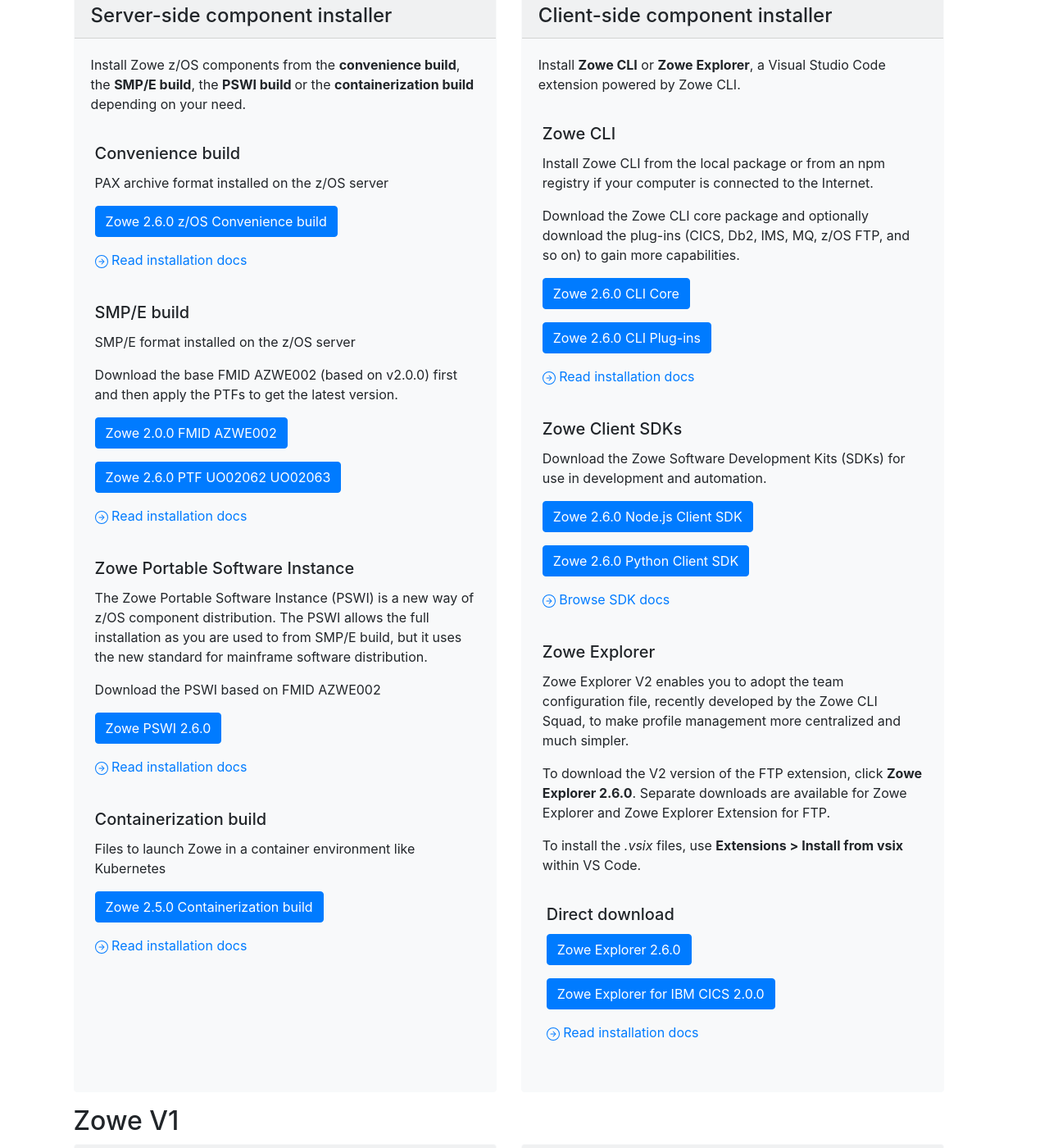
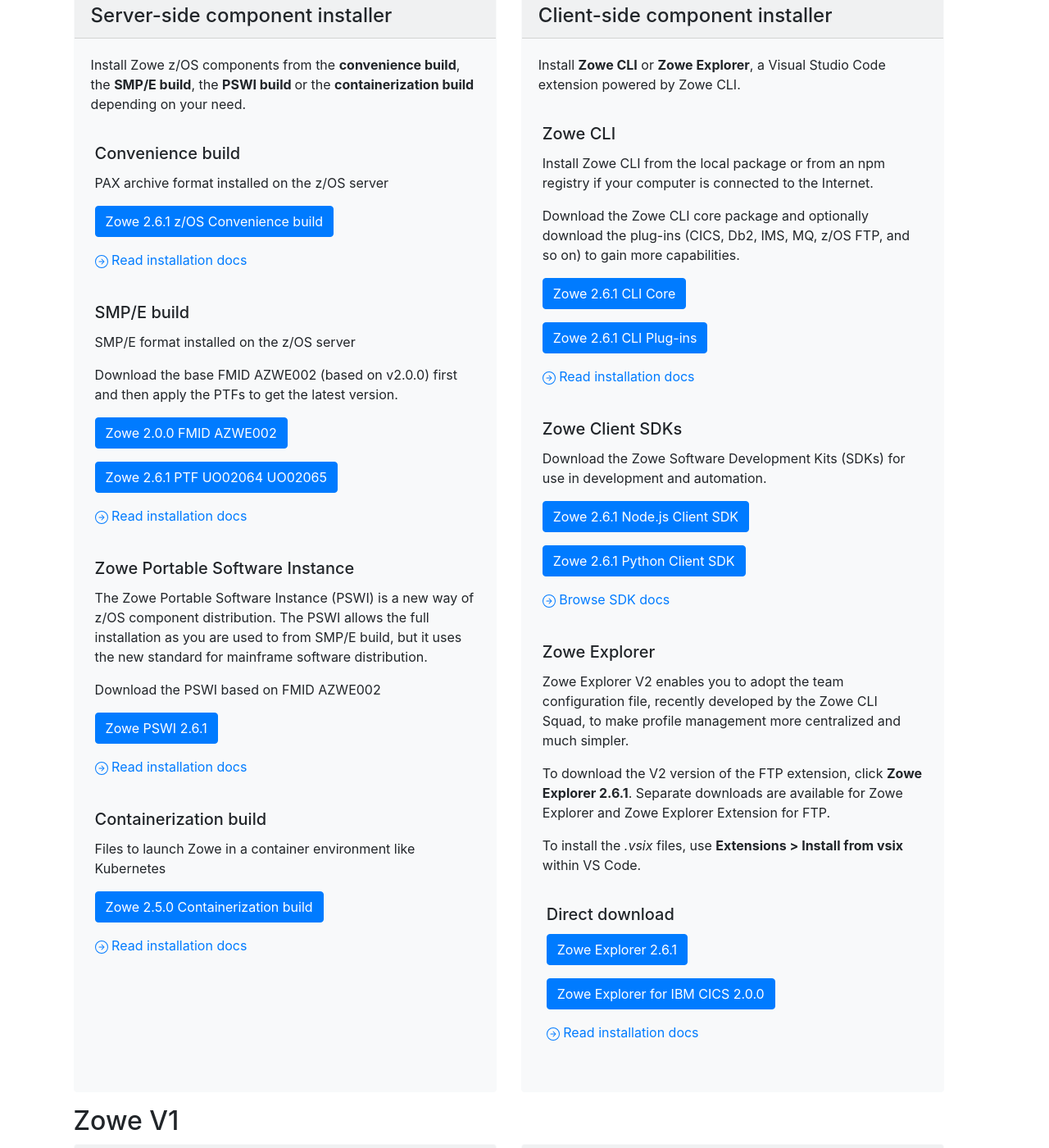
Before and after one commit to zowe/zowe.github.io, a Jekyll site: the page built from download.md, in a window 1280 px wide and 1400 px high, scrolled down 572 px. Shown: the whole window at 82% size. Built offline with Jekyll 4.4.1, drawn with Linux system fonts in a browser that asks for light colours; our own code applies the rules of GitHub Pages for plain Markdown files; some of the changed text lies outside the part shown.

Commit message:
update release with 2.6.1
Signed-off-by: MarkAckert <mark.ackert@broadcom.com>

```diff
--- a/_data/releases.yml
+++ b/_data/releases.yml
@@ -1,6 +1,20 @@
 # List of Zowe releases - update here and it will update the entire site :-)
 # Note - keep this in order as the latest release is pulled from the first item in the list!
 v2:
+  - version: 2.6.1
+    zos_version: 2.6.1
+    smpe_version: 2.6.1
+    smpe_sysmod: PTF
+    smpe_numbers: UO02064 UO02065
+    containerization_version: 2.5.0
+    cli_version: 2.6.1
+    cli_plugins_version: 2.6.1
+    explorer_version: 2.6.1
+    node_sdk_version: 2.6.1
+    python_sdk_version: 2.6.1
+    release_date: 2023-02-10
+    documentation: stable
+    release_notes: v2_6_1
   - version: 2.6.0
     zos_version: 2.6.0
     smpe_version: 2.6.0
```
